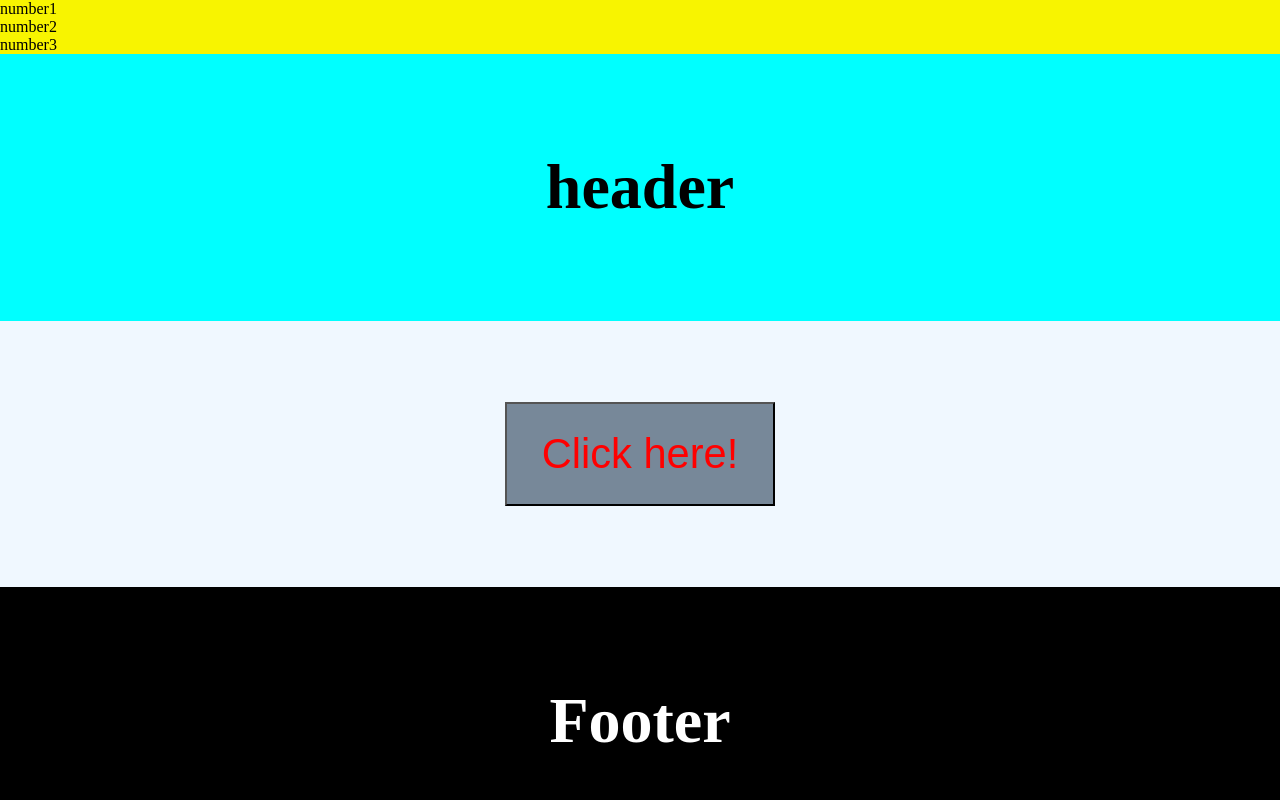
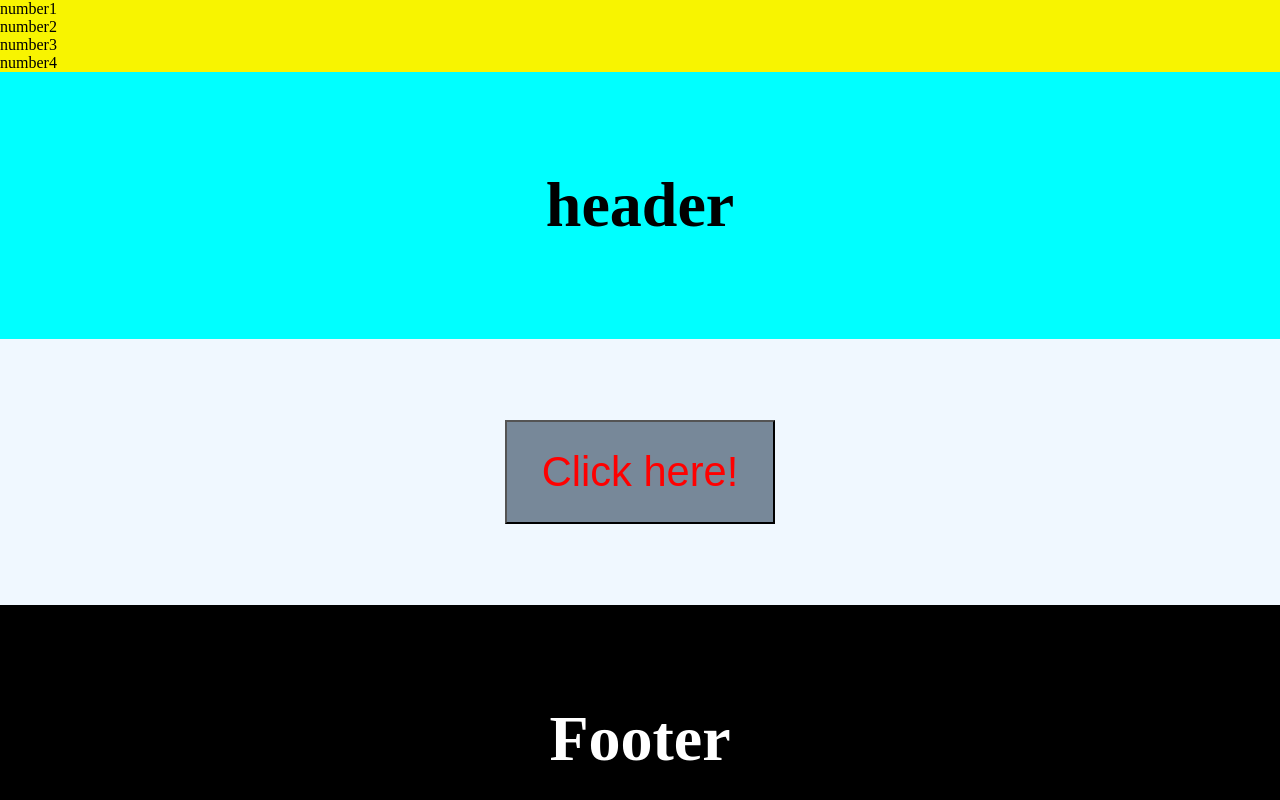
Before and after one commit to Arnick3000/git-project, a website: page index.html in a window 1280 px wide. Shown: the top 800 px of the page. Drawn offline with Linux system fonts and the light colour scheme.

Commit message:
added number4

```diff
--- a/index.html
+++ b/index.html
@@ -11,6 +11,7 @@
     <li>number1</li>
     <li>number2</li>
     <li>number3</li>
+    <li>number4</li>
   </ul></nav>
   <header><h1>header</h1></header>
   <main>
```
